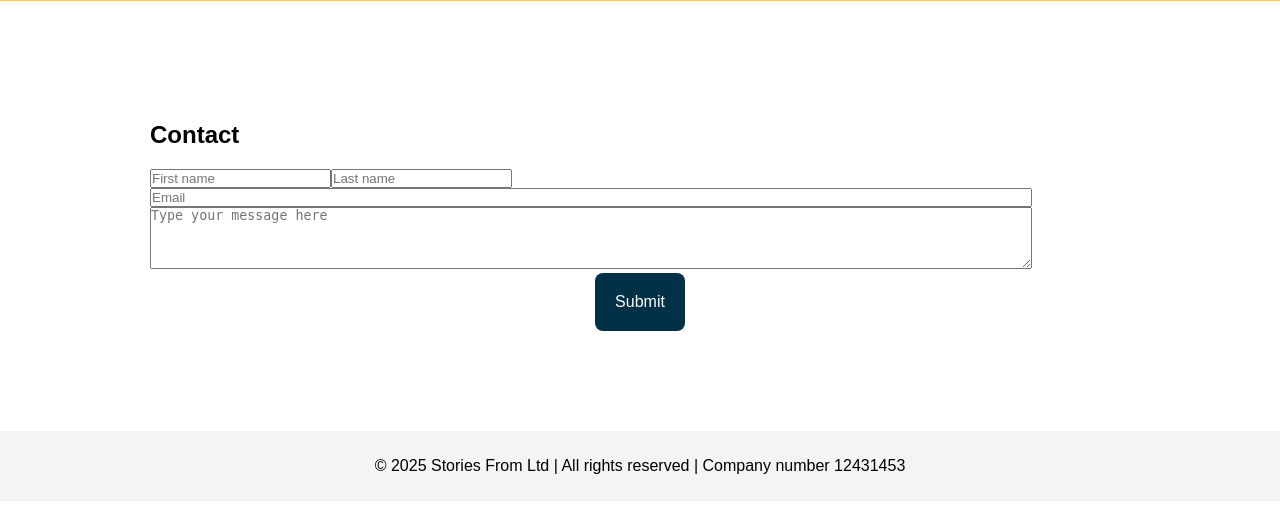
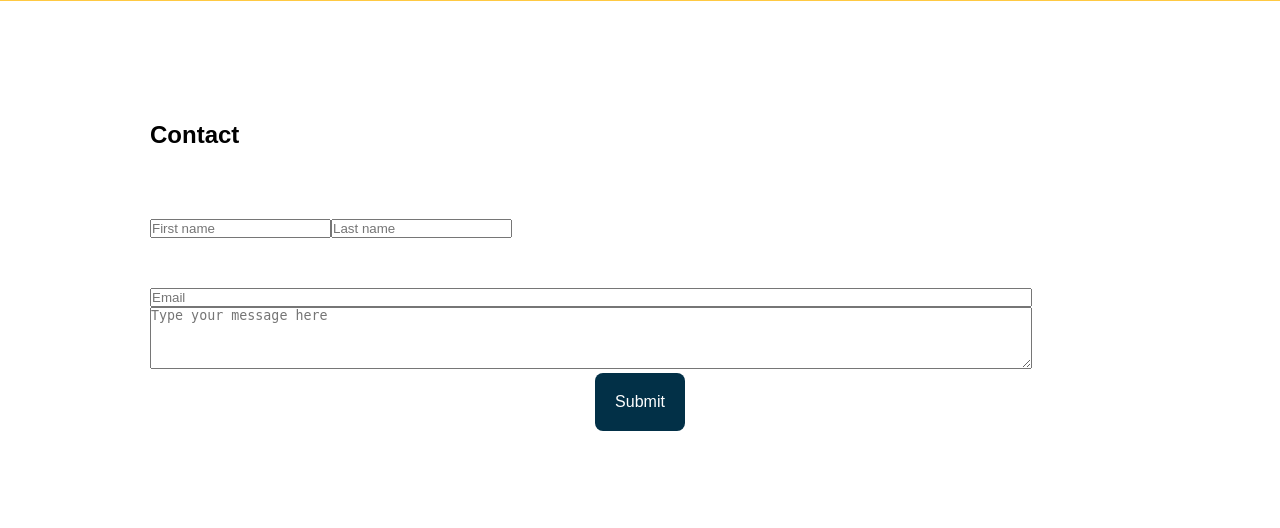
Before and after one commit to ahobbyistspresents/website-test, a PHP site: page / in a window 1280 px wide. Shown: the part 2121-2649 px from the top of the page. Before the commit the page ends 2595 px from the top, so only its background shows below. Run offline with PHP 8.4, Linux system fonts and the light colour scheme.

Commit message:
Update styles.css

```diff
--- a/styles.css
+++ b/styles.css
@@ -127,6 +127,8 @@
             display: flex;
             */justify-content: space-between;*/
             gap: 100px;
+            padding-top: 50px;
+            padding-bottom: 50px;
         }
         .form-row input {
             width: auto;
```
